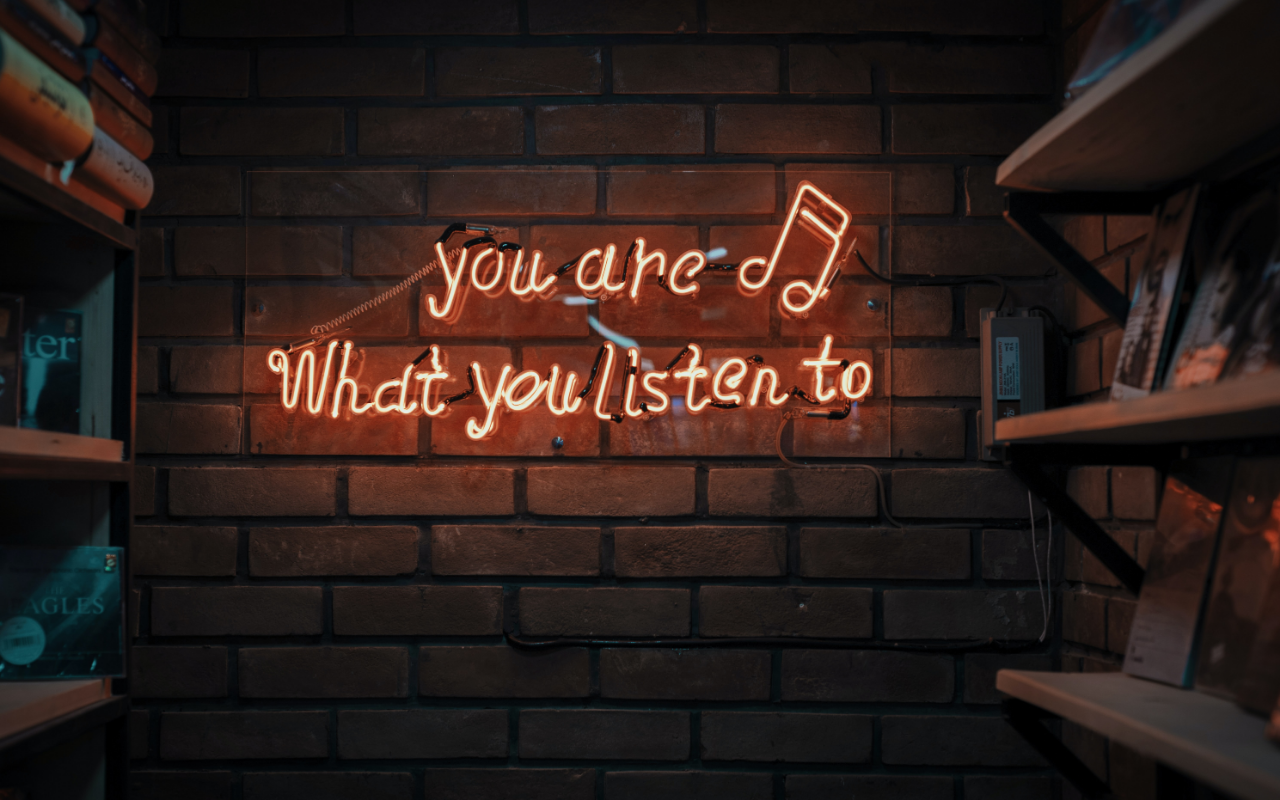
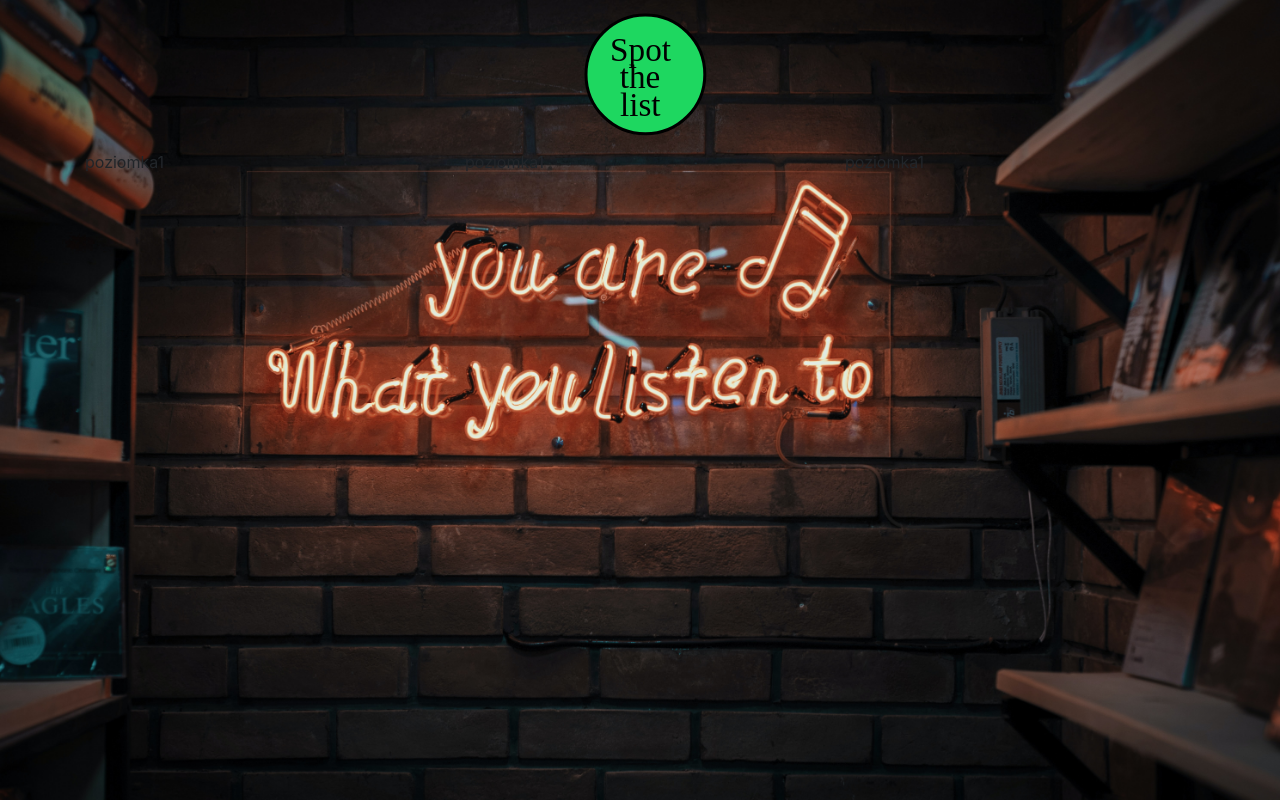
Before and after one commit to Dawidx3p/spotTheList, a React (Create React App) app: page / in a window 1280 px wide. Built offline with nearby package versions, Linux system fonts and the light colour scheme.

Commit message:
add react bootstrap and bootstrap files

```diff
--- a/package.json
+++ b/package.json
@@ -6,7 +6,9 @@
     "@testing-library/jest-dom": "^5.11.4",
     "@testing-library/react": "^11.1.0",
     "@testing-library/user-event": "^12.1.10",
+    "bootstrap": "^4.5.3",
     "react": "^17.0.1",
+    "react-bootstrap": "^1.4.0",
     "react-dom": "^17.0.1",
     "react-scripts": "4.0.0",
     "web-vitals": "^0.2.4"
--- a/src/App.css
+++ b/src/App.css
@@ -5,6 +5,14 @@ body {
   background-repeat: no-repeat;
   height: 100%;
 }
+#logo{
+  display: block;
+  margin-left: auto;
+  margin-right: auto;
+  width: 150px;
+}
+
+
 @media only screen and (max-width: 600px) {
   body{
     background-size: 150vmax;
--- a/src/App.js
+++ b/src/App.js
@@ -1,10 +1,25 @@
+import logo from './logo.svg';
 import './App.css';
-
+import {Container, Row, Col} from 'react-bootstrap/'
+import 'bootstrap/dist/css/bootstrap.min.css';
 
 function App() {
   return (
     <div className="App">
-
+      <img src={logo} alt="logo" id="logo"/>
+      <Container>
+        <Row>
+          <Col xs={12} md={4}>
+          poziomka1
+          </Col>
+          <Col xs={12} md={4}>
+          poziomka1
+          </Col>
+          <Col xs={12} md={4}>
+          poziomka1
+          </Col>
+        </Row>
+      </Container>
     </div>
   );
 }
```
Also changed, not shown: src/logo.svg, 1 other file (tests, documents, lock files or other folders).
